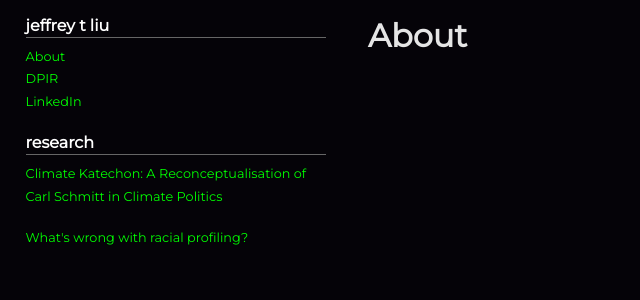
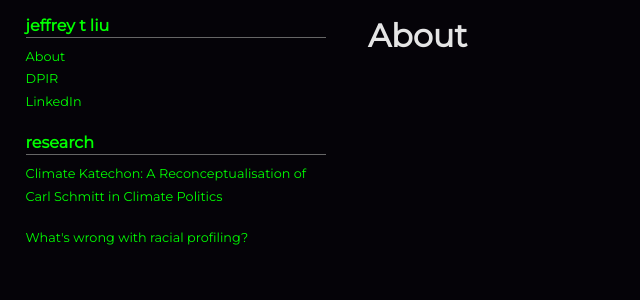
Before and after one commit to jeffrey-t-liu/jeffrey-t-liu.github.io, a Jekyll site: the page built from index.html, in a window 1280 px wide. Shown: the top 300 px of the page, without its empty margins (0-640 px from the left). Built offline with Jekyll 4.4.1, drawn with Linux system fonts in a browser that asks for light colours; the list of posts is cut into pages by our own code.

Commit message:
Update hyde.css

```diff
--- a/public/css/hyde.css
+++ b/public/css/hyde.css
@@ -83,7 +83,7 @@ html {
 
 /* About section */
 .sidebar-about h1 {
-  color: #fff;
+  color: lime;
   margin-top: 0;
   margin-bottom: 0.5rem;
   font-family: 'Montserrat', sans-serif;
```
